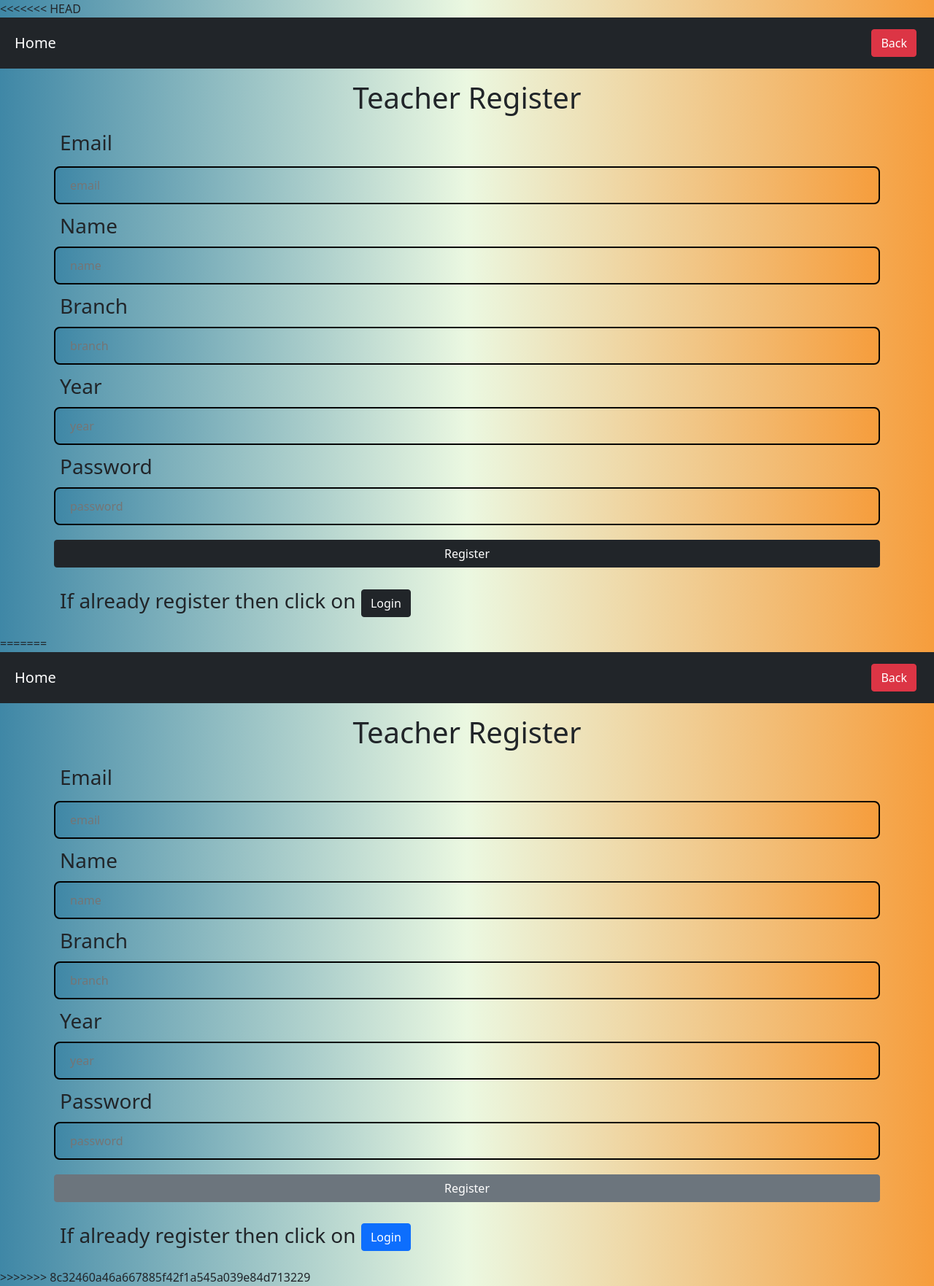
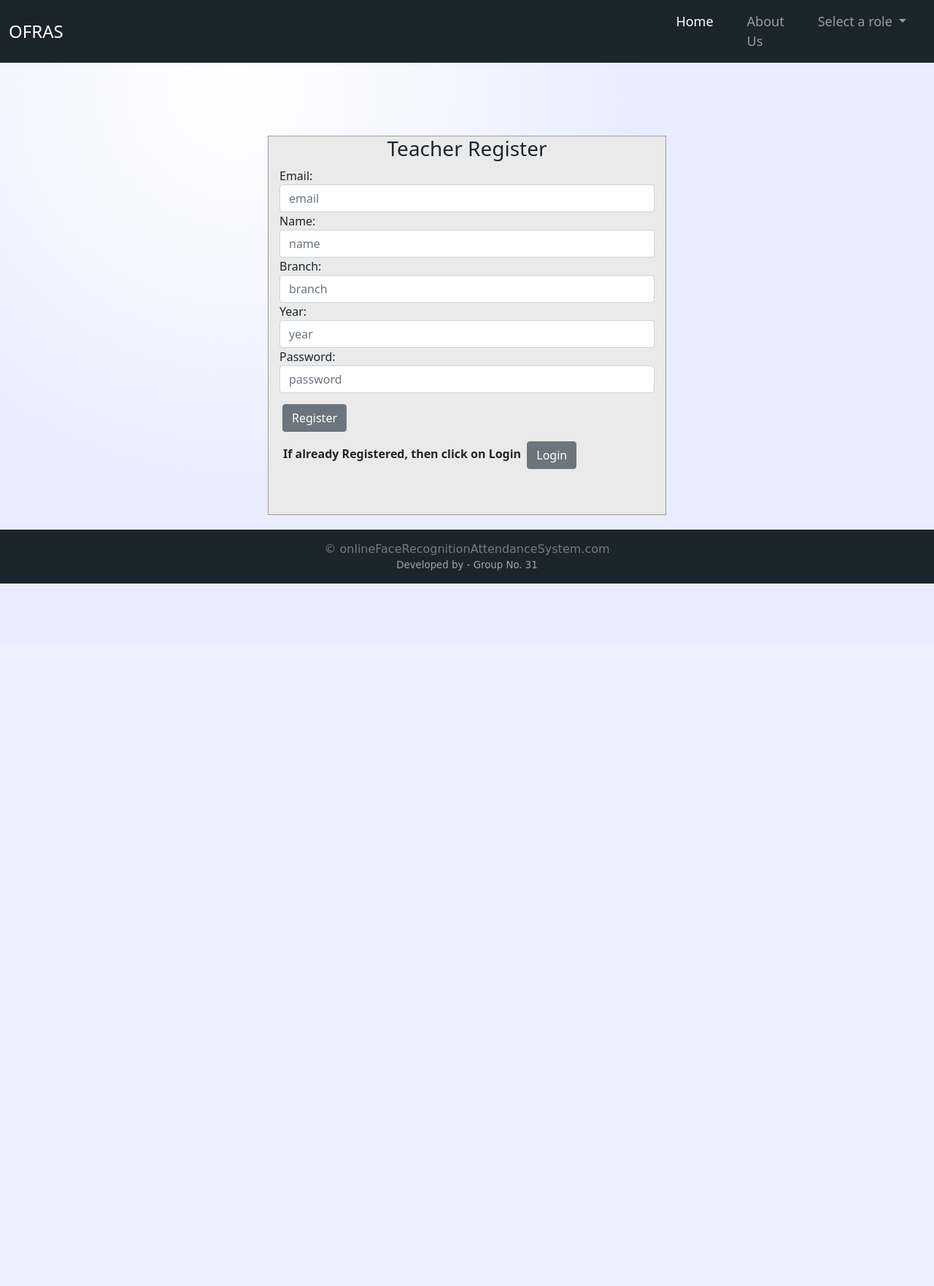
Before and after one commit to patil5018/Online-attendence-system, a Flask app: page /teacher/register in a window 1280 px wide. Shown: the whole page at 73% size. After the commit the page ends 800 px from the top, so only its background shows below. Run offline with Flask 2, Linux system fonts and the light colour scheme; parts of the project's set-up code (start-up, migrations or seed data) failed here and were passed over.

Commit message:
teacher_login and teacher_reg templated added

```diff
--- a/templates/teacher_register.html
+++ b/templates/teacher_register.html
@@ -1,4 +1,3 @@
-<<<<<<< HEAD
 <!DOCTYPE html>
 <html lang="en">
   <head>
@@ -8,102 +7,219 @@
     <link href="https://cdn.jsdelivr.net/npm/bootstrap@5.0.1/dist/css/bootstrap.min.css" rel="stylesheet" integrity="sha384-+0n0xVW2eSR5OomGNYDnhzAbDsOXxcvSN1TPprVMTNDbiYZCxYbOOl7+AMvyTG2x" crossorigin="anonymous">
     <title>Teacher Login</title>
     <style>
-      input[type=text]{
-        background-image: linear-gradient(0.25turn, #3f87a6, #ebf8e1, #f69d3c);
-        width: 100%;
-        padding: 12px 20px;
-        margin: 8px 0;
-        box-sizing: border-box;
+      body {
+        background-image: radial-gradient(
+          circle 621px at 25.3% 13.8%,
+          rgba(255, 255, 255, 1) 0%,
+          rgba(234, 236, 255, 1) 90%
+        );
+      }
 
-        border: 2px solid black;
-        border-radius: 8px;
+      a {
+        margin-right: 30px;
+        font-size: large;
+      }
+
+      nav,
+      footer {
+        background-color: #1b262c;
+      }
+
+      .nav-link a {
+        color: floralwhite;
+      }
+
+      .navbar-nav {
+        margin-right: auto;
+        margin-left: 70%;
+      }
+
+      .dropdown-item,
+      .dropdown-menu {
+        background-image: linear-gradient(
+          rgba(0, 0, 0, 0.5),
+          rgba(15, 15, 15, 0.4)
+        );
+        color: floralwhite;
+      }
+
+      .formLabel {
+        color: #1b262c;
+      }
+
+      #login .container #login-row #login-column #login-box {
+        margin-top: 100px;
+        max-width: 600px;
+        height: 520px;
+        border: 1px solid #9c9c9c;
+        background-color: #eaeaea;
+        padding-right: 15px;
+        padding-left: 15px;
+      }
+      #login .container #login-row #login-column #login-box #login-form {
+        padding: 20px;
+      }
+      #login
+        .container
+        #login-row
+        #login-column
+        #login-box
+        .login-form
+        #register-link {
+        margin-top: -85px;
+      }
+
+      #login {
+        height: 100vh;
+      }
 
 
+      footer {
+        margin-top: 5%;
+        padding: 15px 0 15px 0;
+        color: #eeeeee;
+        text-align: center;
+        font-family: "Indie Flower", cursive;
       }
-
-      input[type=password]{
-        background-image: linear-gradient(0.25turn, #3f87a6, #ebf8e1, #f69d3c);
-        width: 100%;
-        padding: 12px 20px;
-        margin: 8px 0;
-        box-sizing: border-box;
-
-        border: 2px solid black;
-        border-radius: 8px;
-      }
-
     </style>
   </head>
-  <body style="background-image: linear-gradient(0.25turn, #3f87a6, #ebf8e1, #f69d3c);">
-    <nav class="navbar navbar-expand-lg  navbar-dark bg-dark">
+  <body>
+    <nav class="navbar sticky-top navbar-expand-lg navbar-dark">
       <div class="container-fluid">
-        <span class="p-2 fs-5 navbar-brand mb-0 h1">Home</span>
+        <a class="navbar-brand" href="#" style="font-size: x-large;">OFRAS</a>
+        <button class="navbar-toggler" type="button" data-bs-toggle="collapse" data-bs-target="#navbarSupportedContent" aria-controls="navbarSupportedContent" aria-expanded="false" aria-label="Toggle navigation">
+          <span class="navbar-toggler-icon"></span>
+        </button>
+        <div class="collapse navbar-collapse" id="navbarSupportedContent">
+          <ul class="navbar-nav ">
+            <li class="nav-item">
+              <a class="nav-link active" aria-current="page" href="/">Home</a>
+            </li>
+            <li class="nav-item">
+              <a class="nav-link" href="/Aboutus">About Us</a>
+            </li>
+            <li class="nav-item dropdown">
+              <a class="nav-link dropdown-toggle" href="#" id="navbarDropdown" role="button" data-bs-toggle="dropdown" aria-expanded="false">
+                Select a role
+              </a>
+              <ul class="dropdown-menu" aria-labelledby="navbarDropdown">
+                <li><a class="dropdown-item" href="/student/login">Student</a></li>
+                <li><a class="dropdown-item" href="/teacher/login">Teacher</a></li>
+              </ul>
+            </li>
+          </ul>
+        </div>
       </div>
-      <span class="mx-4 navbar-text">
-        <a class="btn btn-danger" href="/teacher/login">Back</a> </span>
-      </span>
     </nav>
-    <h1 class="my-3 text-center">Teacher Register</h1>
-    <div class="container">
-    <form class="row g-3" action="/teacher/register" method="post">
-      <label for="inputEmail4" class="fs-3 form-label">Email</label>
-      <input class="my-1" type="text" placeholder="email" name="email" />
-      <label for="inputEmail4" class="fs-3 my-1 form-label">Name</label>
-      <input type="text" class="my-1" placeholder="name" name="name" />
-      <label for="inputEmail4" class="fs-3 my-1 form-label">Branch</label>
-      <input type="text" class="my-1" placeholder="branch" name="branch" />
-      <label for="inputEmail4" class="fs-3 my-1 form-label">Year</label>
-      <input type="text" class="my-1" placeholder="year" name="year" />
-      <label for="inputEmail4" class="fs-3 my-1 form-label">Password</label>
-      <input type="password" class="my-1" placeholder="password" name="password" />
-      <button class="btn btn-dark" type="submit">Register</button>
-    </form>
-    <div class="my-4 fs-3">If already register then click on <a class="btn btn-dark" href="/teacher/login">Login</a>
+
+
+    <div id="login">
+      <div class="container">
+        <div
+          id="login-row"
+          class="row justify-content-center align-items-center"
+        >
+          <div id="login-column" class="col-md-6">
+            <div id="login-box" class="col-md-12">
+              <form  class="form login-form" action="/teacher/register" method="post">
+                <h3 class="text-center formLabel">Teacher Register</h3>
+                <div class="form-group">
+                  <label for="inputEmail4" class="formLabel">Email:</label
+                  ><br />
+                  <input
+                    type="text"
+                    placeholder="email"
+                    name="email"
+                    id="email"
+                    class="form-control"
+                  />
+                </div>
+
+                <div class="form-group">
+                  <label for="inputEmail4" class="formLabel">Name:</label
+                  ><br />
+                  <input
+                    type="text"
+                    id="name"
+                    class="form-control"
+                    placeholder="name"
+                    name="name"
+                  />
+                </div>
+
+                <div class="form-group">
+                  <label for="inputEmail4" class="formLabel">Branch:</label
+                  ><br />
+                  <input
+                    type="text"
+                    name="branch"
+                    id="branch"
+                    class="form-control"
+                    placeholder="branch"
+                  />
+                </div>
+
+                <div class="form-group">
+                  <label for="inputEmail4" class="formLabel">Year:</label
+                  ><br />
+                  <input
+                    type="text"
+                    name="year"
+                    id="year"
+                    class="form-control"
+                    placeholder="year"
+                  />
+                </div>
+
+
+
+                <div class="form-group">
+                  <label for="inputEmail4" class="formLabel">Password:</label
+                  ><br />
+                  <input
+                    type="password"
+                    name="password"
+                    id="password"
+                    class="form-control"
+                    placeholder="password"
+                  />
+                </div>
+                <div class="form-group">
+                  <button class="btn btn-secondary" type="submit" style="margin: 4px; margin-top: 15px;">Register</button>
+                  <p style="margin: 5px; font-weight: 700;">If already Registered, then click on Login <a class="btn btn-secondary" href="/teacher/login" style="margin: 4px;" >Login</a> </p>
+                </div>
+              </form>
+            </div>
+          </div>
+        </div>
+      </div>
     </div>
-  </div>
+
+    <footer class="footer fixed-bottom">
+      <div class="container">
+        <p
+          class="center"
+          style="padding: 0px; margin: 0px; color: rgba(255, 250, 240, 0.4)"
+        >
+          &copy; onlineFaceRecognitionAttendanceSystem.com
+        </p>
+        <p
+          class="center"
+          style="
+            margin: 0px;
+            padding: 0px;
+            font-size: smaller;
+            color: rgba(255, 250, 240, 0.6);
+          "
+        >
+          Developed by - Group No. 31
+        </p>
+      </div>
+    </footer>
+
+
+
 
     <script src="https://cdn.jsdelivr.net/npm/bootstrap@5.0.1/dist/js/bootstrap.bundle.min.js" integrity="sha384-gtEjrD/SeCtmISkJkNUaaKMoLD0//ElJ19smozuHV6z3Iehds+3Ulb9Bn9Plx0x4" crossorigin="anonymous"></script>
   </body>
 </html>
-=======
-<!DOCTYPE html>
-<html lang="en">
-  <head>
-    <meta charset="UTF-8" />
-    <meta http-equiv="X-UA-Compatible" content="IE=edge" />
-    <meta name="viewport" content="width=device-width, initial-scale=1.0" />
-    <link href="https://cdn.jsdelivr.net/npm/bootstrap@5.0.1/dist/css/bootstrap.min.css" rel="stylesheet" integrity="sha384-+0n0xVW2eSR5OomGNYDnhzAbDsOXxcvSN1TPprVMTNDbiYZCxYbOOl7+AMvyTG2x" crossorigin="anonymous">
-    <title>Teacher Login</title>
-  </head>
-  <body>
-    <nav class="navbar navbar-expand-lg  navbar-dark bg-dark">
-      <div class="container-fluid">
-        <span class="p-2 fs-5 navbar-brand mb-0 h1">Home</span>
-      </div>
-      <span class="mx-4 navbar-text">
-        <a class="btn btn-danger" href="/teacher/login">Back</a> </span>
-      </span>
-    </nav>
-    <h1 class="my-3 text-center">Teacher Register</h1>
-    <div class="container">
-    <form class="row g-3" action="/teacher/register" method="post">
-      <label for="inputEmail4" class="fs-3 form-label">Email</label>
-      <input class="my-1" type="text" placeholder="email" name="email" />
-      <label for="inputEmail4" class="fs-3 my-1 form-label">Name</label>
-      <input type="text" class="my-1" placeholder="name" name="name" />
-      <label for="inputEmail4" class="fs-3 my-1 form-label">Branch</label>
-      <input type="text" class="my-1" placeholder="branch" name="branch" />
-      <label for="inputEmail4" class="fs-3 my-1 form-label">Year</label>
-      <input type="text" class="my-1" placeholder="year" name="year" />
-      <label for="inputEmail4" class="fs-3 my-1 form-label">Password</label>
-      <input type="text" class="my-1" placeholder="password" name="password" />
-      <button class="btn btn-secondary" type="submit">Register</button>
-    </form>
-    <div class="my-4 fs-3">If already register then click on <a class="btn btn-primary" href="/teacher/login">Login</a>
-    </div>
-  </div>
-
-    <script src="https://cdn.jsdelivr.net/npm/bootstrap@5.0.1/dist/js/bootstrap.bundle.min.js" integrity="sha384-gtEjrD/SeCtmISkJkNUaaKMoLD0//ElJ19smozuHV6z3Iehds+3Ulb9Bn9Plx0x4" crossorigin="anonymous"></script>
-  </body>
-</html>
->>>>>>> 8c32460a46a667885f42f1a545a039e84d713229
```
Also changed, not shown: templates/teacher_login.html (+157 -42 lines).
